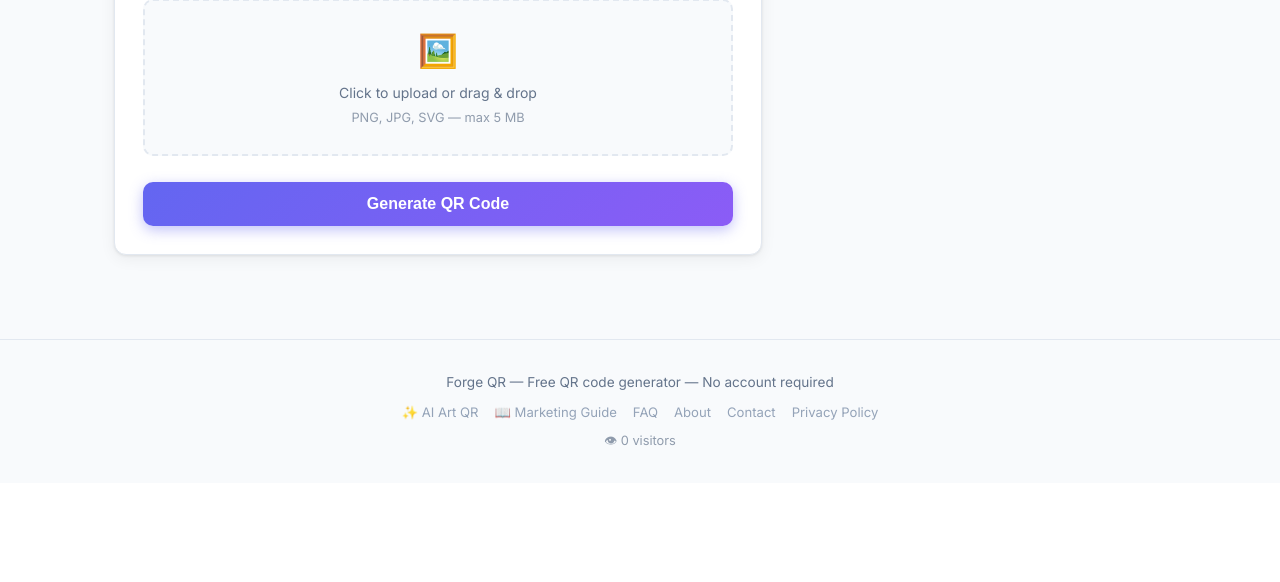
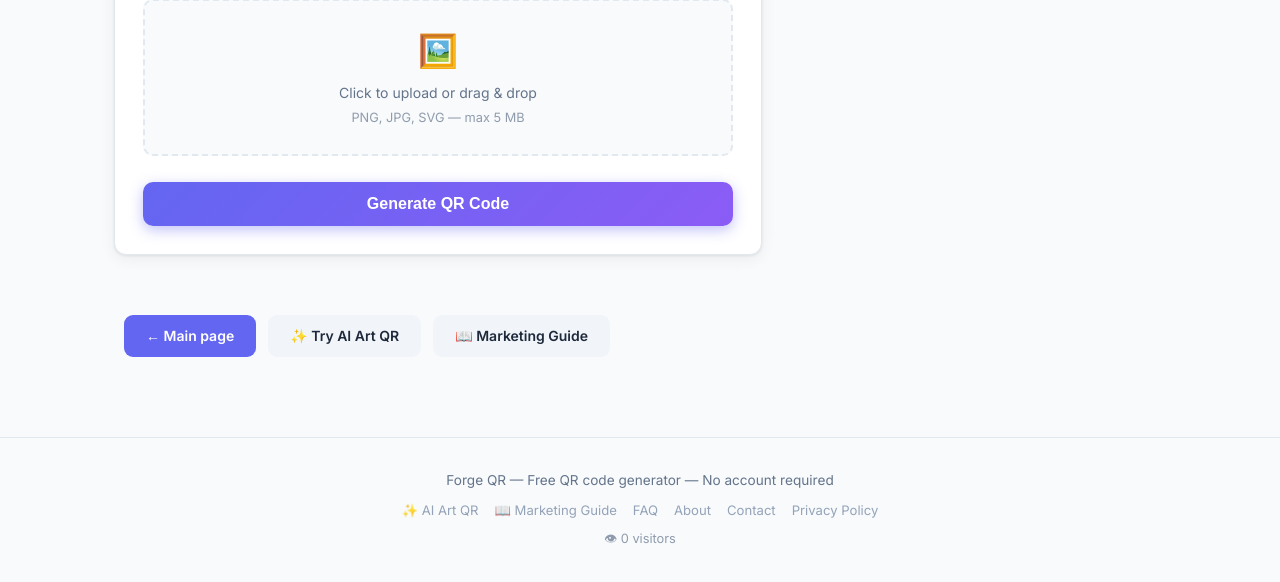
Before and after one commit to robertogl/forgeqr, a FastAPI app: page /generator in a window 1280 px wide. Shown: the part 1741-2323 px from the top of the page. Before the commit the page ends 2187 px from the top, so only its background shows below. Run offline with FastAPI, Linux system fonts and the light colour scheme; data that the repository does not hold is empty.

Commit message:
Rename back link to 'Main page' on AI page + add CTA buttons to generator page

```diff
--- a/templates/ai_qr.html
+++ b/templates/ai_qr.html
@@ -272,7 +272,7 @@
   </div>
 
   <div style="display:flex;gap:12px;flex-wrap:wrap;margin-top:32px;">
-    <a href="/" style="padding:10px 22px;border-radius:9px;font-size:.875rem;font-weight:600;text-decoration:none;background:var(--primary);color:#fff;">← Standard QR Generator</a>
+    <a href="/" style="padding:10px 22px;border-radius:9px;font-size:.875rem;font-weight:600;text-decoration:none;background:var(--primary);color:#fff;">← Main page</a>
     <a href="/guide" style="padding:10px 22px;border-radius:9px;font-size:.875rem;font-weight:600;text-decoration:none;background:#f1f5f9;color:var(--text);">📖 Marketing Guide</a>
   </div>
 </div>
--- a/templates/generator.html
+++ b/templates/generator.html
@@ -843,6 +843,13 @@ document.getElementById('bulk-generate').addEventListener('click', async () => {
   }
 });
 </script>
+
+<div style="max-width:1080px;margin:0 auto;padding:0 24px 56px;display:flex;gap:12px;flex-wrap:wrap;">
+  <a href="/" style="padding:10px 22px;border-radius:9px;font-size:.875rem;font-weight:600;text-decoration:none;background:var(--primary);color:#fff;">← Main page</a>
+  <a href="/ai-qr" style="padding:10px 22px;border-radius:9px;font-size:.875rem;font-weight:600;text-decoration:none;background:#f1f5f9;color:var(--text);">✨ Try AI Art QR</a>
+  <a href="/guide" style="padding:10px 22px;border-radius:9px;font-size:.875rem;font-weight:600;text-decoration:none;background:#f1f5f9;color:var(--text);">📖 Marketing Guide</a>
+</div>
+
 <footer>
   <p>Forge QR &mdash; Free QR code generator &mdash; No account required</p>
   <p style="margin:8px 0;display:flex;flex-wrap:wrap;justify-content:center;gap:16px;">
```
